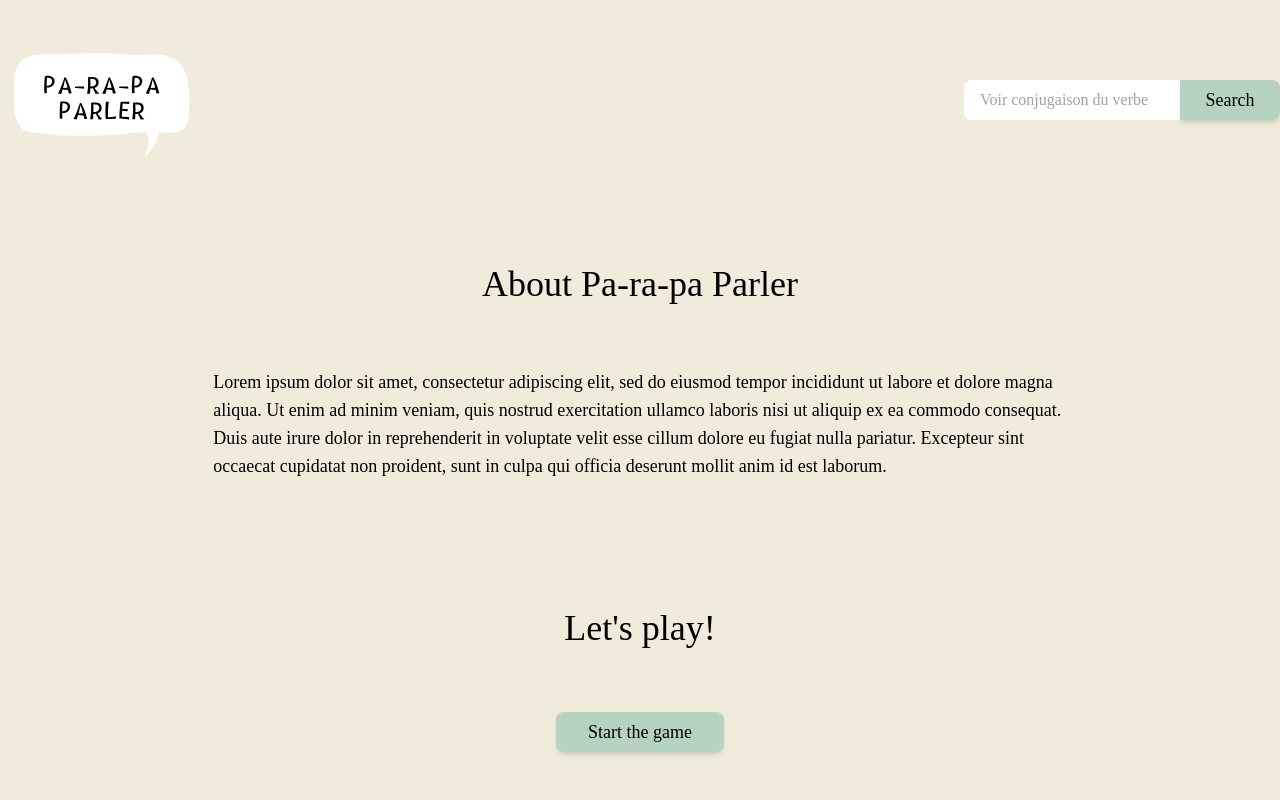
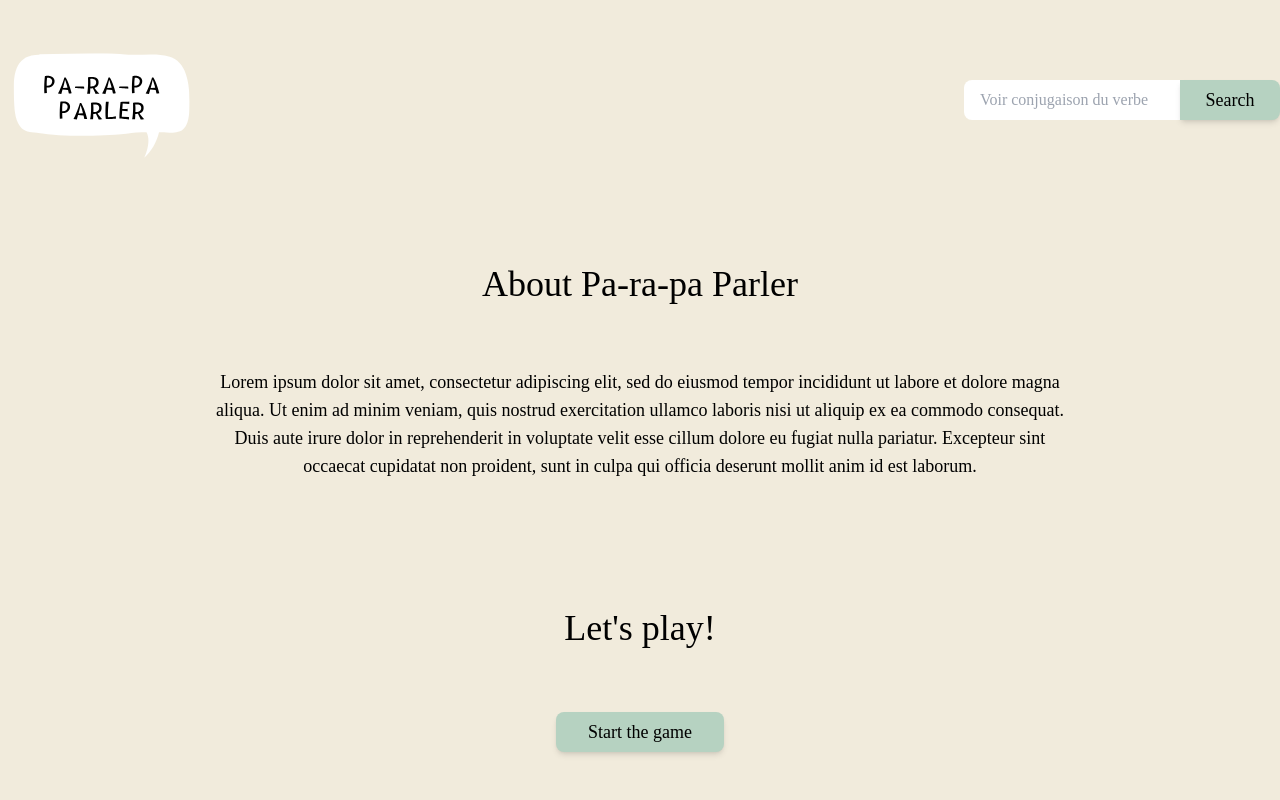
Before and after one commit to dspodina/Conjugaison-Francais, a Next.js app: page / in a window 1280 px wide. Shown: the top 800 px of the page. Built offline with nearby package versions, Linux system fonts and the light colour scheme.

Commit message:
text center for homepage

```diff
--- a/src/app/page.js
+++ b/src/app/page.js
@@ -16,7 +16,7 @@ export default function Home() {
       <div className="flex flex-col items-center">
           <h2 className="text-4xl font-caveat my-16">About Pa-ra-pa Parler</h2>
         <div className="flex mx-8 lg:w-2/3 text-lg mb-16">
-          <p className="">
+          <p className="text-center">
             Lorem ipsum dolor sit amet, consectetur adipiscing elit, sed do
             eiusmod tempor incididunt ut labore et dolore magna aliqua. Ut enim
             ad minim veniam, quis nostrud exercitation ullamco laboris nisi ut
```
